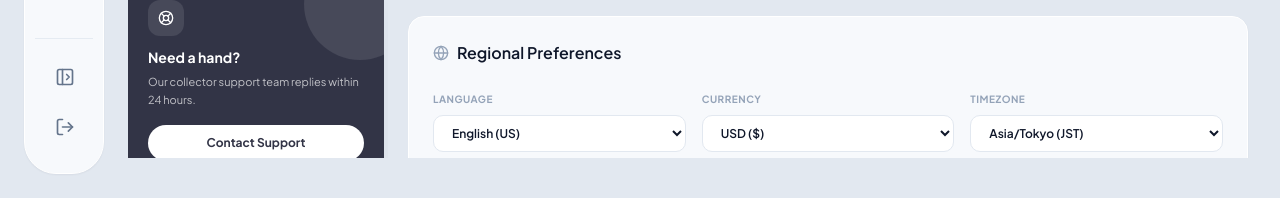
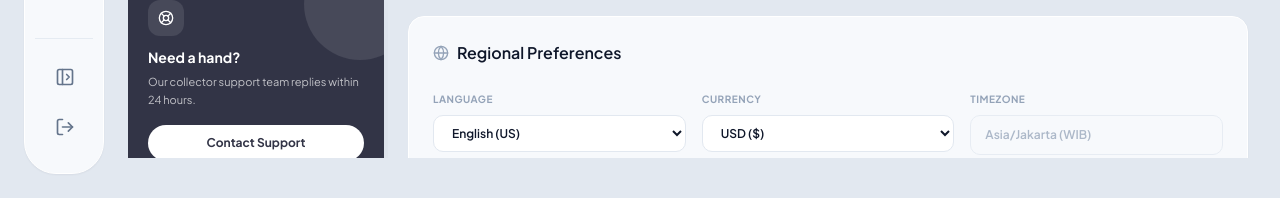
Before and after one commit to Soralith/Kaimono, a Django app: page /settings/ in a window 1280 px wide. Shown: the part 602-800 px from the top of the page. Run offline with Django 5.2, Linux system fonts and the light colour scheme; the visitor is signed in with stand-in values (Sample User, id 1); some libraries are stand-ins or nearby versions.

Commit message:
Gray out timezone section in settings.

```diff
--- a/dashboard/templates/dashboard/pages/settings.html
+++ b/dashboard/templates/dashboard/pages/settings.html
@@ -432,10 +432,9 @@
                   </select>
                 </div>
                 <div>
-                  <label class="text-[10px] font-bold uppercase tracking-wider block mb-1.5">Timezone</label>
-                  <select class="form-input">
-                    <option>Asia/Tokyo (JST)</option>
-                    <option>Asia/Jakarta (WIB)</option>
+                  <label class="text-[10px] font-bold uppercase tracking-wider block mb-1.5 text-slate-500">Timezone</label>
+                  <select class="form-input bg-slate-100 text-slate-500 cursor-not-allowed opacity-75 appearance-none pr-3" disabled>
+                    <option value="Asia/Jakarta" selected>Asia/Jakarta (WIB)</option>
                   </select>
                 </div>
               </div>
```
